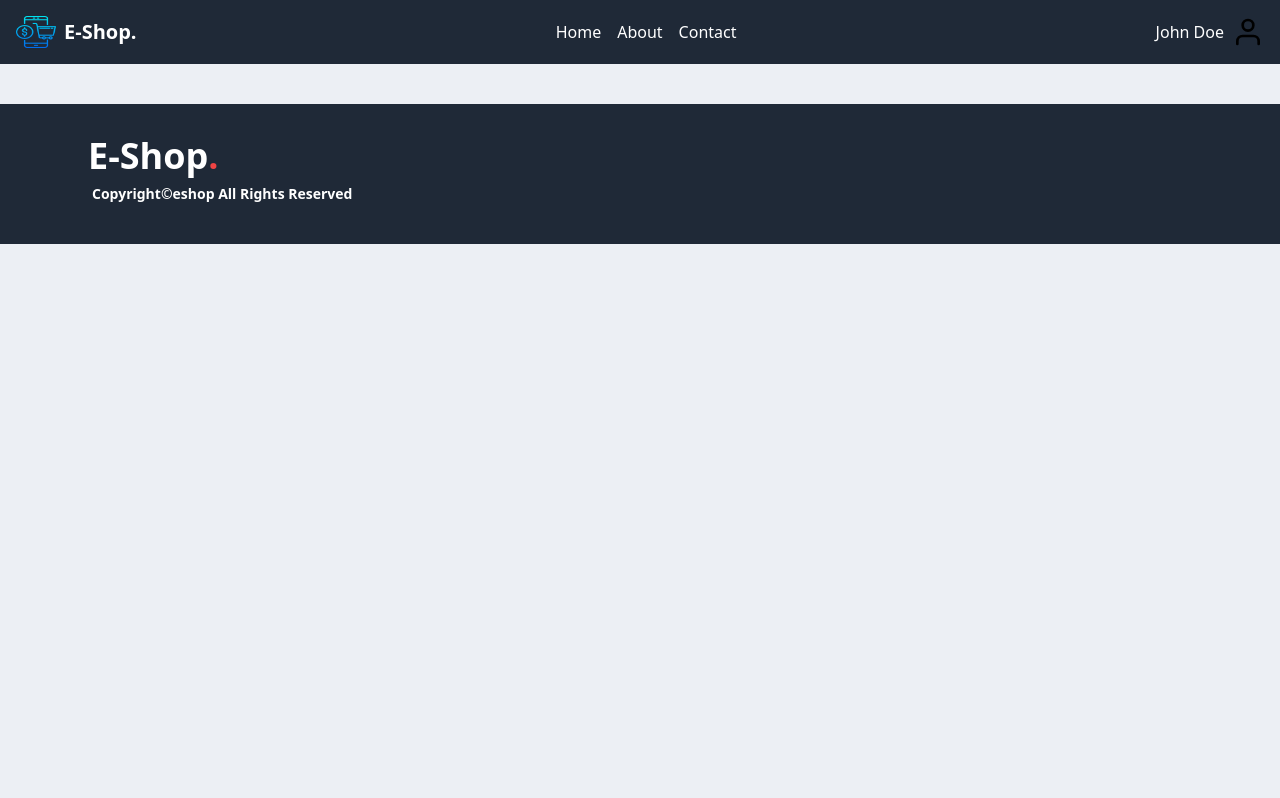
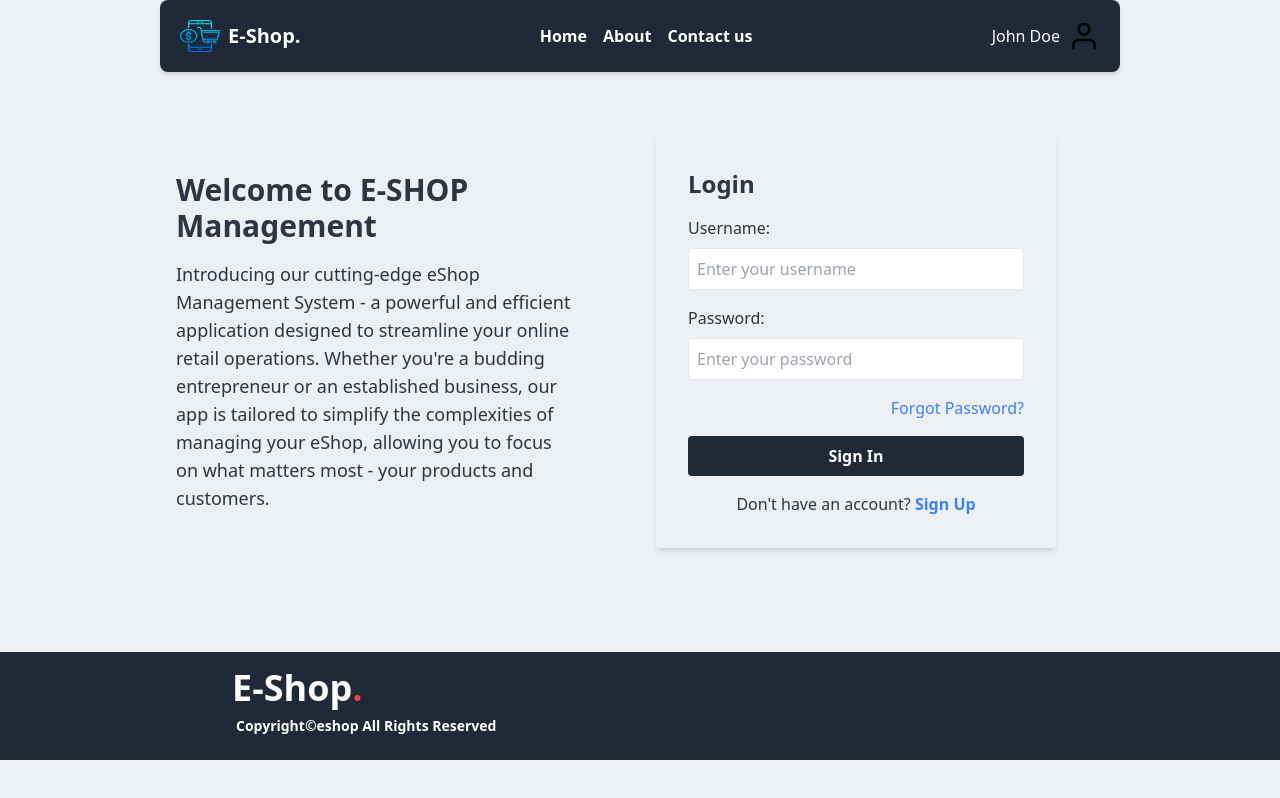
Before and after one commit to kik-ServerCoder/E-SHOP, a Next.js app in the folder frontend/: page / in a window 1280 px wide. Built offline with nearby package versions, Linux system fonts and the light colour scheme.

Commit message:
login page created and used axios to handle api and connected backend with frontend

```diff
--- a/frontend/package.json
+++ b/frontend/package.json
@@ -9,9 +9,11 @@
     "lint": "next lint"
   },
   "dependencies": {
+    "axios": "^1.6.7",
     "next": "14.1.0",
     "react": "^18",
-    "react-dom": "^18"
+    "react-dom": "^18",
+    "react-router-dom": "^6.22.0"
   },
   "devDependencies": {
     "autoprefixer": "^10.4.17",
--- a/frontend/pages/custom/footer.js
+++ b/frontend/pages/custom/footer.js
@@ -1,13 +1,13 @@
 import React from "react";
-import Link from 'next/link';
+
 
 const Footer = () => {
   return (
-    <div className="bg-gray-800 p-6 md:p-8 flex  items-center mt-10 ">
+    <div className="bg-gray-800 p-4 md:p-4 flex  items-center mt-10 ">
 
         <div className="mb-4 md:mb-0 ml-14 md:mr-4">
 
-          <div className="mt-100">
+          <div className="mt-100 ml-40 mr-40">
              <p className="text-white font-bold text-4xl mb-2">E-Shop<span className="text-red-500">.</span></p>
           <p className="text-white ml-1 font-bold text-sm mb-2">
             Copyright©eshop All Rights Reserved
@@ -19,10 +19,7 @@ const Footer = () => {
 
 
         </div>
-        <div className="flex items-center ml-2 mt-2">
-
-
-        </div></div>
+        </div>
 
 
 
--- a/frontend/pages/custom/header.js
+++ b/frontend/pages/custom/header.js
@@ -3,7 +3,7 @@ import Link from 'next/link';
 
 const Header = () => {
   return (
-    <header data-theme="nord" className="flex justify-between items-center p-4 bg-gray-800 text-white">
+    <header data-theme="nord" className=" shadow-md p-5 flex justify-between items-center ml-40 mr-40 bg-gray-800 text-white rounded-lg">
 
       <div className="flex items-center">
 
@@ -16,17 +16,17 @@ const Header = () => {
         <ul className="flex space-x-4">
           <li>
             <Link href="/">
-            <>Home</>
+            <b>Home</b>
             </Link>
           </li>
           <li>
             <Link href="/about">
-            <>About</>
+            <b>About</b>
             </Link>
           </li>
           <li>
             <Link href="/contact">
-            <>Contact</>
+            <b>Contact us</b>
             </Link>
           </li>
         </ul>
--- /dev/null
+++ b/frontend/pages/dashboard/accountant/ac_dashboard.js
@@ -0,0 +1,9 @@
+import React from "react";
+
+const ac_dashboard =() =>{
+    return(<>
+    Welcome to dashboard
+    </>)
+}
+
+export default ac_dashboard;
--- a/frontend/pages/index.js
+++ b/frontend/pages/index.js
@@ -1,10 +1,12 @@
 import React from "react";
-import Header from "./custom/header"
+import Header from "./custom/header";
 import Footer from "./custom/footer";
+import Welcome from "./welcome";
 
-export default function welcome() {
+export default function index() {
   return(<>
   <Header />
+  <Welcome/>
   <Footer/>
   </>)
 }
--- /dev/null
+++ b/frontend/pages/registration/forgetpass.js
@@ -0,0 +1,5 @@
+const ForgetPassword = () => {
+    // Your forget password component logic
+    return <div>Forget Password Component</div>;
+  };
+export default ForgetPassword;
--- /dev/null
+++ b/frontend/pages/registration/login.js
@@ -0,0 +1,92 @@
+import React, { useState } from "react";
+import axios from "axios";
+import { useRouter } from 'next/router';
+
+const Login = () => {
+  const [username, setUsername] = useState("");
+  const [pass, setPassword] = useState("");
+  const [error, setError] = useState("");
+  const router = useRouter();
+
+  const handleLogin = async (e) => {
+    e.preventDefault();
+
+    try {
+      const response = await axios.post("http://localhost:3000/reg/login", {
+        username,
+        pass,
+      });
+
+      console.log(response.data);
+
+
+
+      if (response.status === 201) {
+
+        router.push("./dashboard/accountant/ac_dashboard");
+
+      } else {
+        setError("Login failed. Please check your credentials.")
+        console.error("Login failed");
+
+      }
+    } catch (error) {
+      setError(error)
+      console.error('Login failed with error:', error);
+    }
+  };
+
+  return (
+    <div className="max-w-md mx-auto bg-creamwhite p-8 rounded shadow-md">
+      <h2 className="text-2xl font-bold mb-4">Login</h2>
+      <form className="flex flex-col" onSubmit={handleLogin}>
+        <label htmlFor="username" className="mb-2">
+          Username:
+        </label>
+        <input
+          type="text"
+          id="username"
+          name="username"
+          placeholder="Enter your username"
+          className="border p-2 rounded mb-4"
+          value={username}
+          onChange={(e) => setUsername(e.target.value)}
+        />
+
+        <label htmlFor="password" className="mb-2">
+          Password:
+        </label>
+        <input
+          type="password"
+          id="password"
+          name="password"
+          placeholder="Enter your password"
+          className="border p-2 rounded mb-4"
+          value={pass}
+          onChange={(e) => setPassword(e.target.value)}
+        />
+        {error && <div className="text-red-500 mb-4">{error}</div>}
+
+
+        <div className="text-right mb-4">
+          <a href="/forgot-password" className="text-blue-500">
+            Forgot Password?
+          </a>
+        </div>
+
+        <button type="submit" className="bg-gray-800 text-white p-2 rounded cursor-pointer">
+          <b>Sign In</b>
+        </button>
+      </form>
+
+      <div className="mt-4 text-center">
+        Don't have an account?{" "}
+        <a href="/signup" className="text-blue-500 font-bold">
+          Sign Up
+        </a>
+      </div>
+    </div>
+  );
+};
+
+export default Login;
--- /dev/null
+++ b/frontend/pages/registration/signup.js
@@ -0,0 +1,5 @@
+const Signup = () => {
+    // Your signup component logic
+    return <div>Signup Component</div>;
+  };
+  export default Signup;
--- /dev/null
+++ b/frontend/pages/welcome.js
@@ -0,0 +1,21 @@
+import React from "react";
+import Login from './registration/login';
+
+const Welcome = () => {
+  return (
+    <div className="flex justify-center items-center h-80vh ml-40 mr-40">
+      <div className="flex-1 p-4">
+        <h1 className="text-3xl font-bold mb-4">Welcome to E-SHOP Management</h1>
+        <p className="text-lg ">
+        Introducing our cutting-edge eShop Management System - a powerful and efficient application designed to streamline your online retail operations. Whether you're a budding entrepreneur or an established business, our app is tailored to simplify the complexities of managing your eShop, allowing you to focus on what matters most - your products and customers.
+        </p>
+      </div>
+
+      <div className="flex-1 p-16">
+        <Login />
+      </div>
+    </div>
+  );
+};
+
+export default Welcome;
```
Also changed, not shown: frontend/pages/registration/resetpass.js (added), 2 other files (tests, documents, lock files or other folders).
